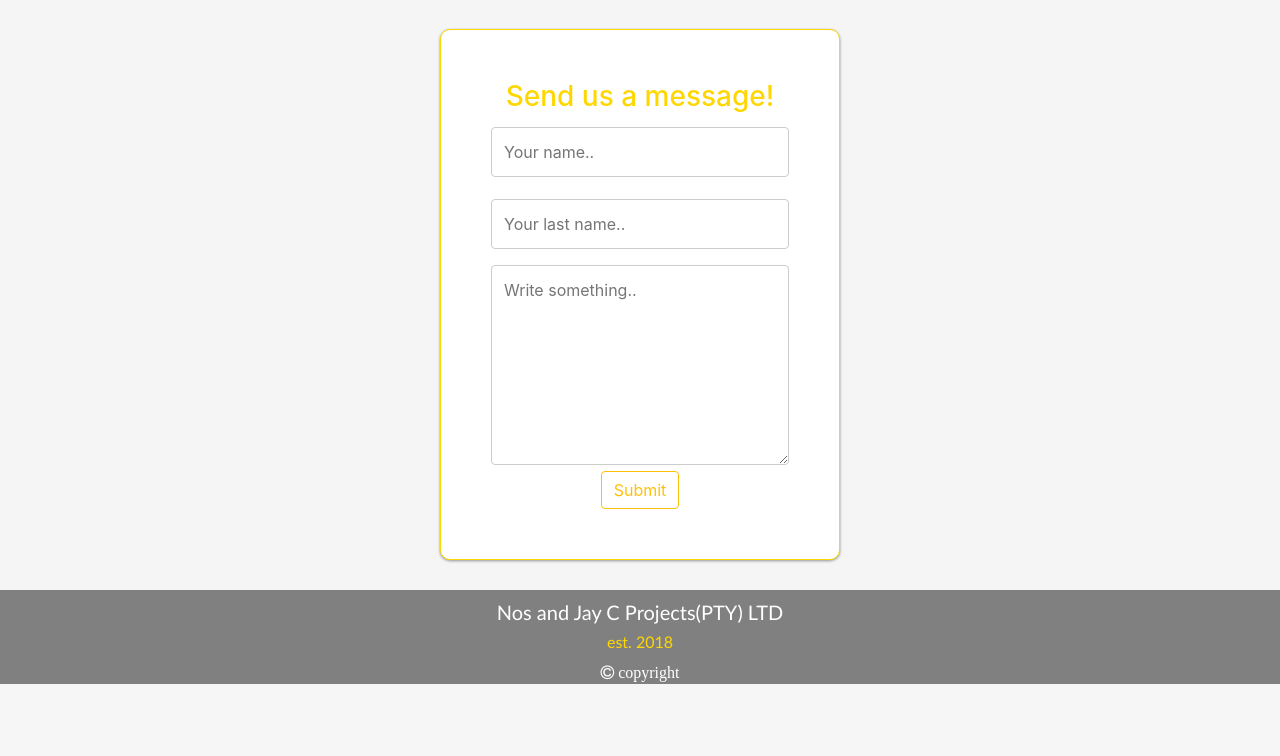
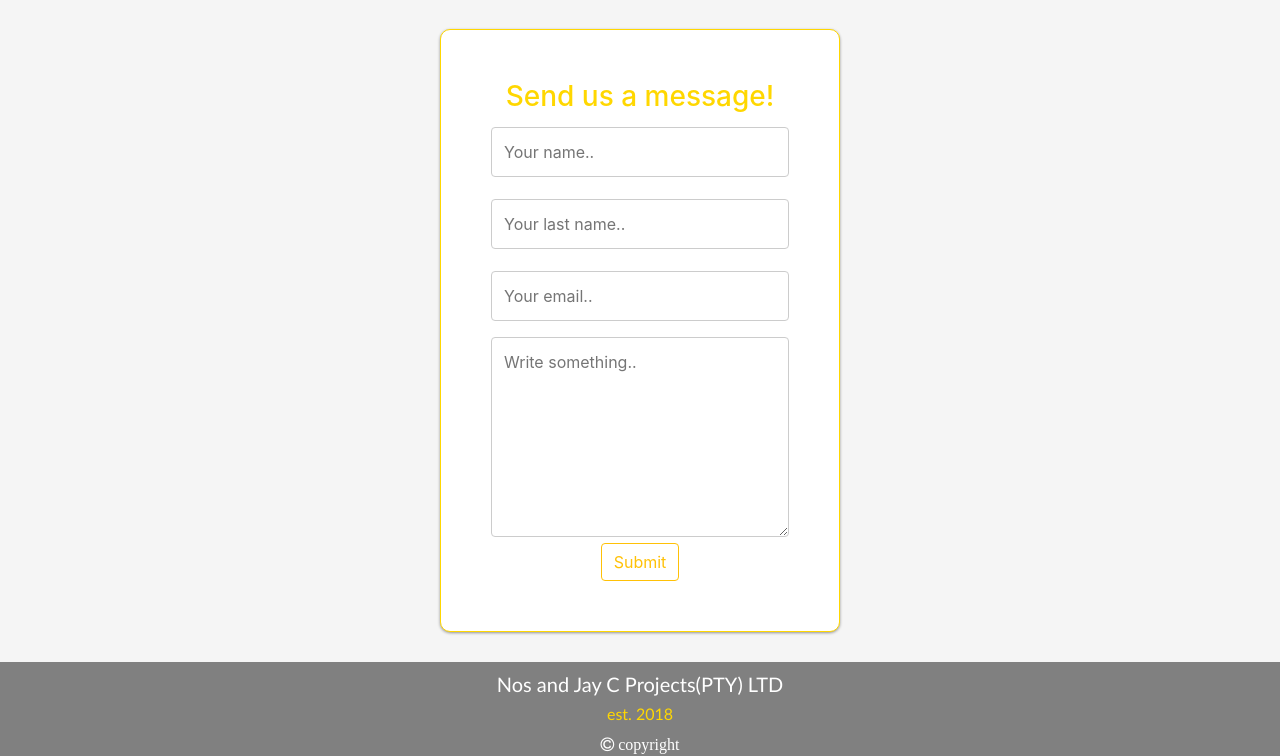
Before and after one commit to Piengo/Responsive-Business-Website, a PHP site: page /about.html in a window 1280 px wide. Shown: the part 1149-1905 px from the top of the page. Before the commit the page ends 1833 px from the top, so only its background shows below. Run offline with PHP 8.4, Linux system fonts and the light colour scheme; some libraries are stand-ins or nearby versions.

Commit message:
minor fixes

```diff
--- a/about.html
+++ b/about.html
@@ -52,9 +52,10 @@
               <h3>Send us a message!</h3>
               <form action="/action_page.php">
 
-                <input type="text" id="fname" name="firstname" placeholder="Your name..">
+                <input type="text" id="fname" name="firstname" placeholder="Your name.." required>
                 <input type="text" id="lname" name="lastname" placeholder="Your last name..">
-                <textarea id="subject" name="subject" placeholder="Write something.." style="height:200px"></textarea>
+                <input type="email" id="email" name="email" placeholder="Your email.." required>
+                <textarea id="subject" name="subject" placeholder="Write something.." style="height:200px" required></textarea>
 
                 <input class="btn btn-outline-warning" type="submit" value="Submit">
               </form>
--- a/styles.css
+++ b/styles.css
@@ -332,15 +332,12 @@ body{
     background-color: white;
 }
 
+
 .mes-div {
     background-color: whitesmoke;
     text-align: center;
     margin: auto;
     width: 100%;
-}
-
-.boxed-items:hover {
-    transform: scale(1.1);
 }
 
 footer {
@@ -607,7 +604,7 @@ footer {
     }
   }
 
-  input[type=text], select, textarea {
+  input[type=text], input[type=email], select, textarea {
     width: 100%;
     padding: 12px;
     border: 1px solid #ccc;
```
